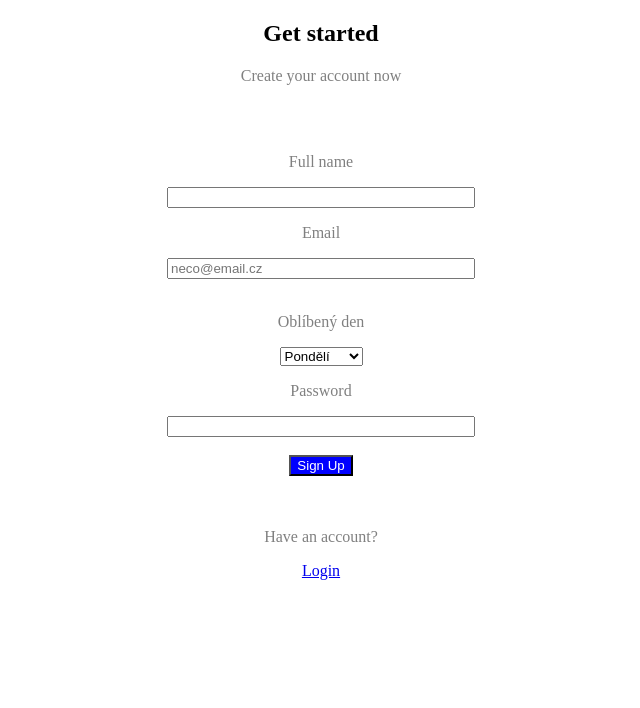
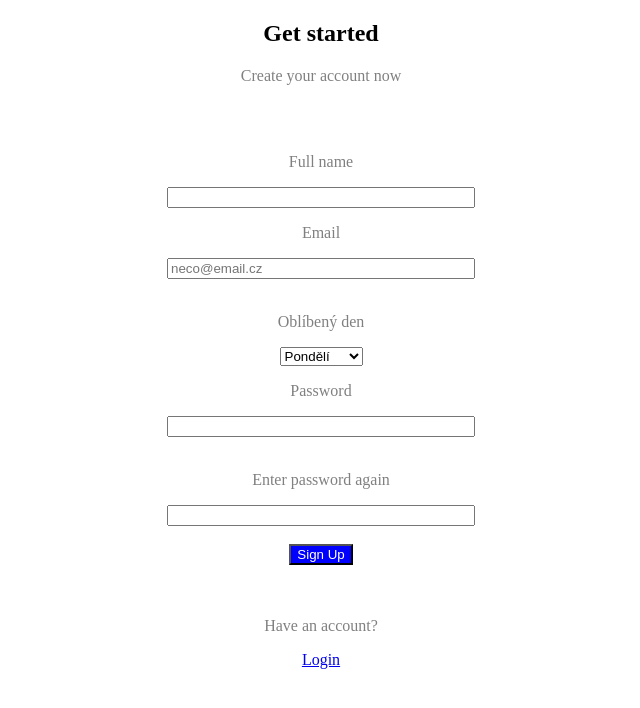
Before and after one commit to Soromanko/ukolformular, a plain HTML site: page index.html in a window 1280 px wide. Shown: the whole page, without its empty margins (319-959 px from the left). Drawn offline with Linux system fonts and the light colour scheme.

Commit message:
1. dobrovolny ukol

```diff
--- a/index.html
+++ b/index.html
@@ -45,11 +45,18 @@
 <input style="width: 300px" type="password" id="Password" minlength="8" required>
 <br>
 <br>
+    <p style="color: gray">Enter password again</p>
+    <label for="PasswordAgain"></label>
+    <input style="width: 300px" type="password" id="PasswordAgain" required>
+    <br>
+    <br>
 <button style="background-color: blue; color: white">Sign Up</button>
 <br>
 <br>
 <br>
 <p style="color: gray">Have an account?</p><a href="/login/">Login</a>
+
+
 </div>
 
 </body>
```
